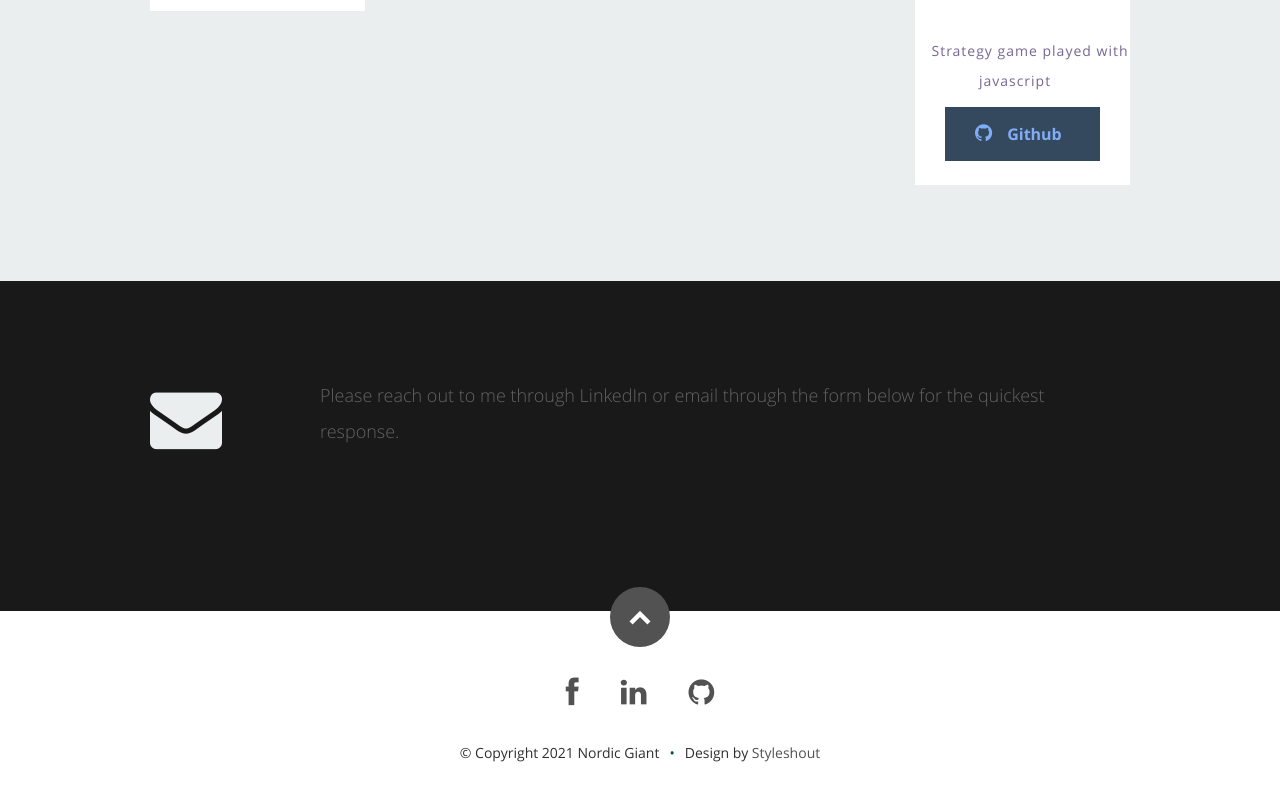
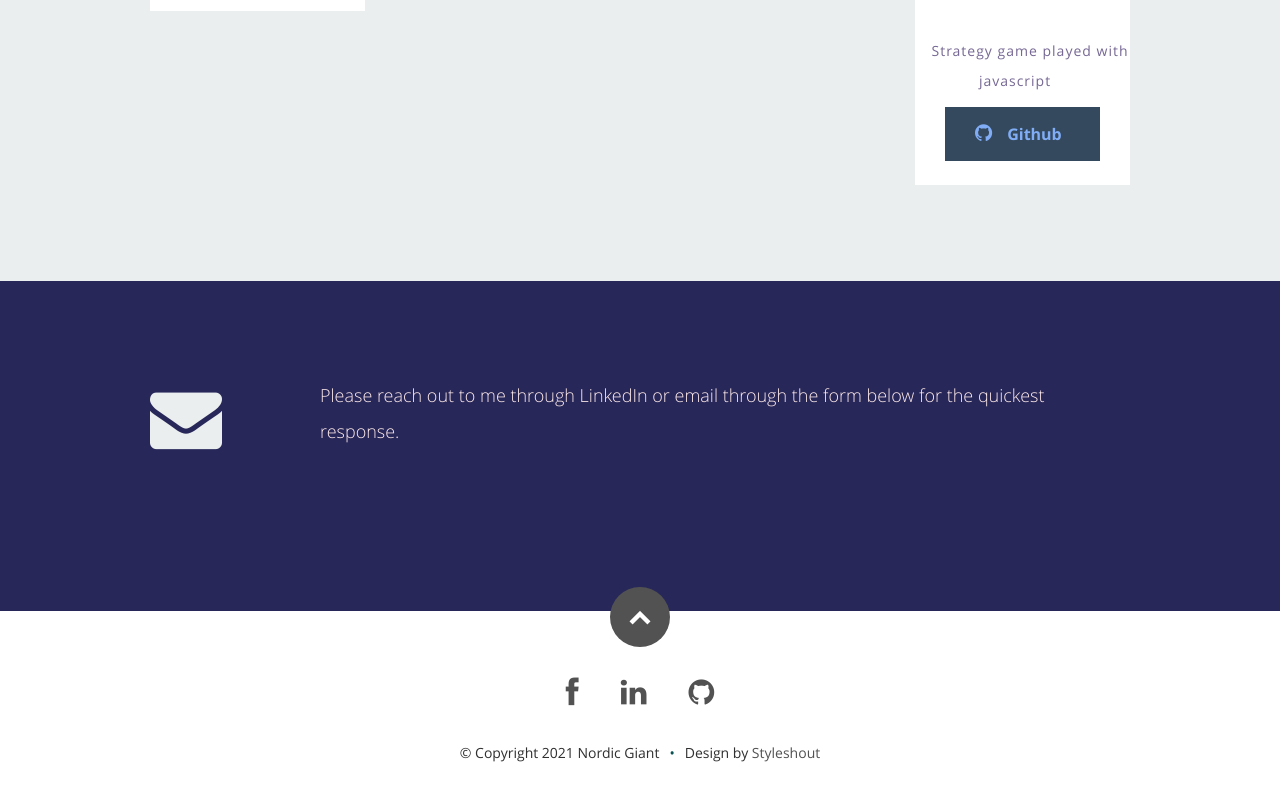
Before and after one commit to davidmakoto/davidmakoto.github.io, a React (Create React App) app: page / in a window 1280 px wide. Shown: the part 4299-5099 px from the top of the page. Built offline with nearby package versions, Linux system fonts and the light colour scheme.

Commit message:
removed facebook

```diff
--- a/public/css/layout.css
+++ b/public/css/layout.css
@@ -879,10 +879,10 @@ call-to-action .button {
 /* ------------------------------------------------------------------ */
 
 #contact {
-   background: #191919;
+   background: #272759;
    padding-top: 96px;
    padding-bottom: 102px;
-   color: #636363;
+   color: #feeaea;
 }
 #contact .section-head { margin-bottom: 42px; }
 
```
